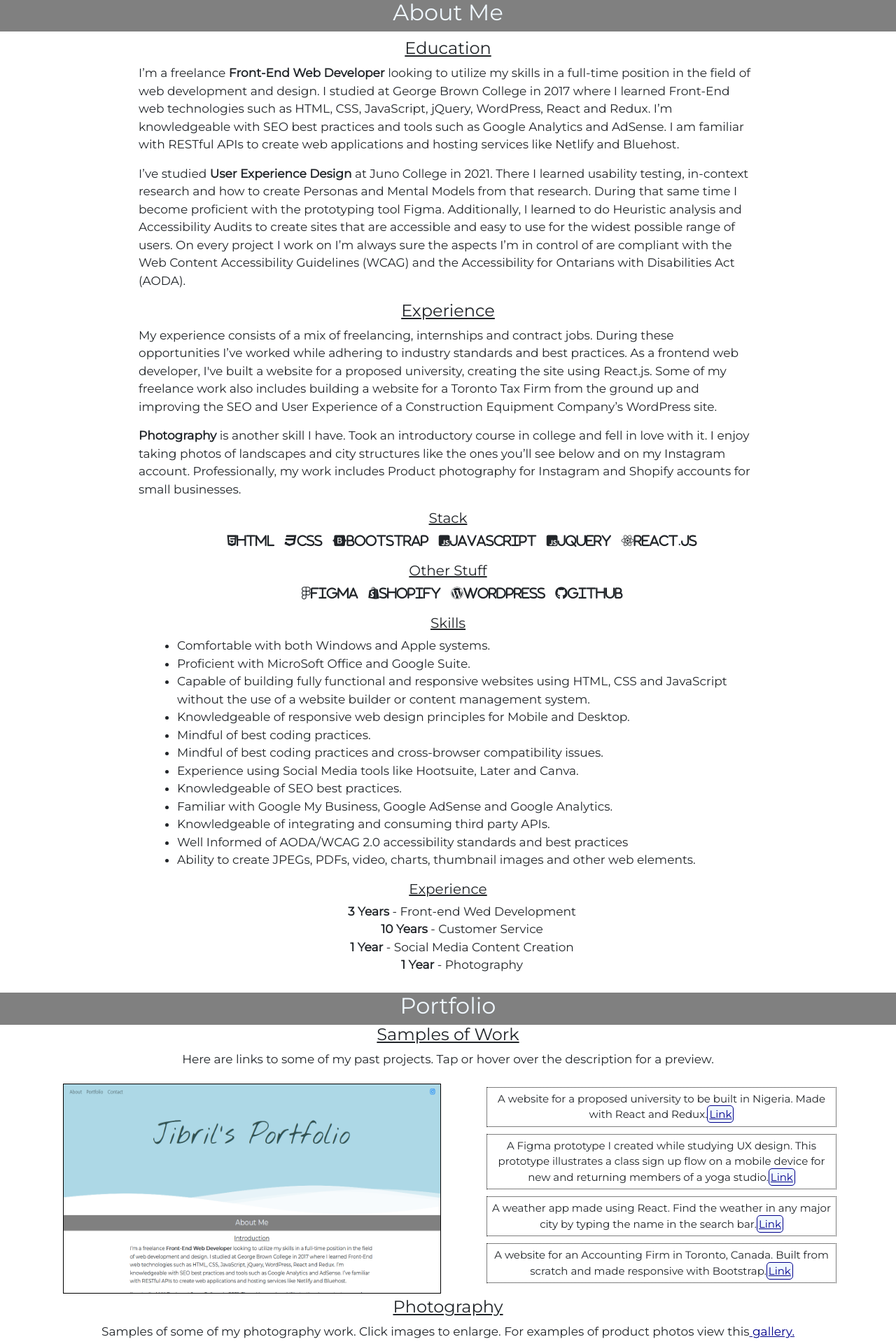
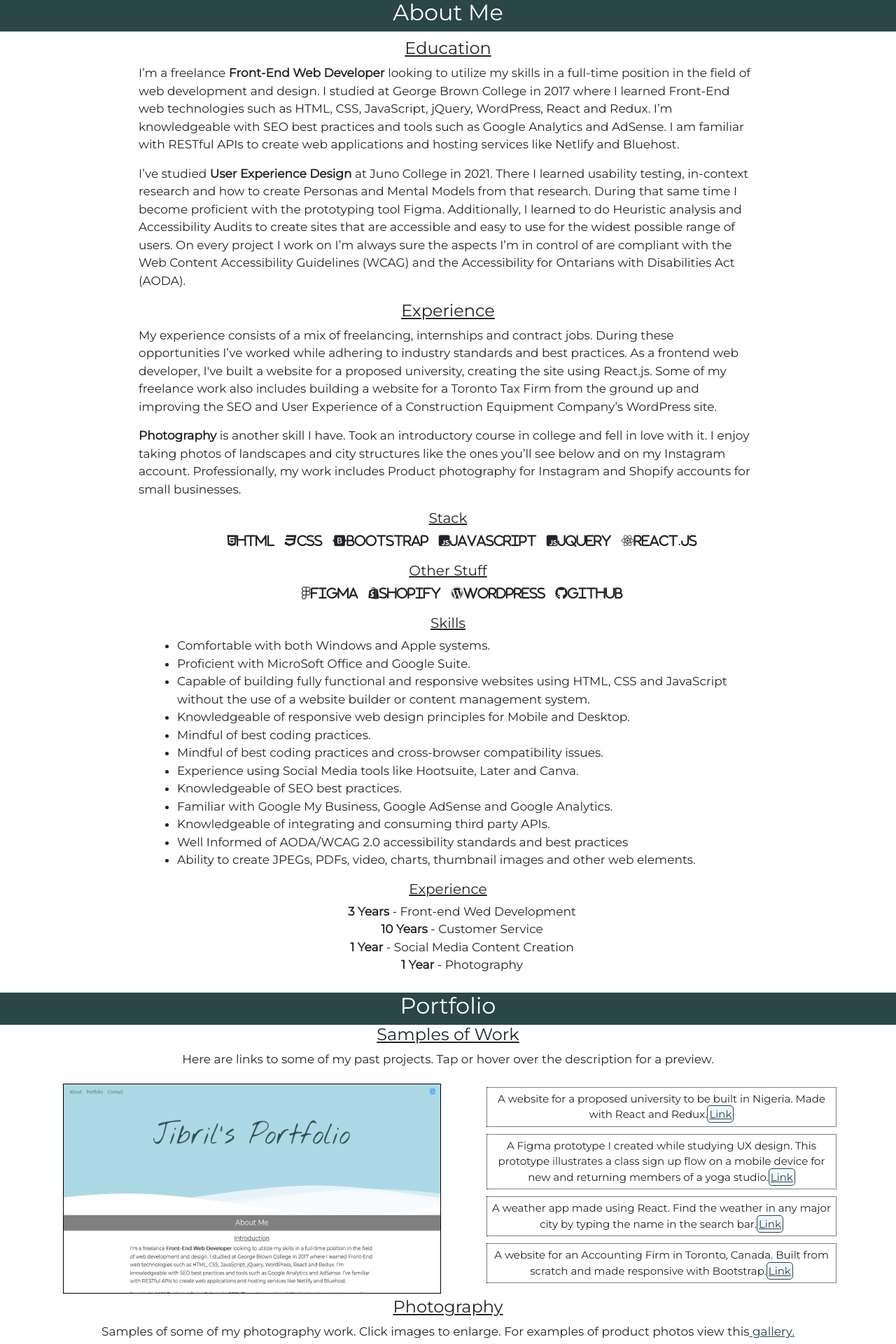
Before and after one commit to Jo60/Jo60.github.io, a PHP site: page / in a window 1280 px wide. Shown: the part 401-2321 px from the top of the page at 70% size. Run offline with PHP 8.4, Linux system fonts and the light colour scheme; some libraries are stand-ins or nearby versions.

Commit message:
colors
CSS changes to colors and image fix

```diff
--- a/portfolio.css
+++ b/portfolio.css
@@ -24,16 +24,13 @@ color: coral;
 }
 
 #home {
-position:relative;
 text-align:center;
 background-image: url('cool.gif');
-color:white;
 height: 400px;
 }
 
     /* Main title */
 #home h1{
-height: 300px;
 font-family: 'Nothing You Could Do', cursive;
 position: relative;
 top: 100px;
@@ -42,9 +39,9 @@ font-size: 90px;
 }
     /* Banners */
 .banner{
-color: aliceblue;
+color: #FFFFFF;
 text-align: center;
-background-color: gray;
+background-color: #2A4646; /* dark slate gray*/
 font-family: 'Montserrat', sans-serif;
 }
     /*h3, h4, h5, h6*/
@@ -64,7 +61,7 @@ text-align: center;
 }
 
 a{
-color: darkblue;
+color:  #2A4646; /* dark slate gray*/
 text-decoration: underline;
 }
 
@@ -98,7 +95,7 @@ border: solid 1px;
 border-radius: 5px;
 padding: 2px;
 background-color: aliceblue;
-color: darkblue;
+color:  #2A4646; /* dark slate gray*/
 }
         /* Preview Window */
 #preview{
--- a/taxSite/location.html
+++ b/taxSite/location.html
@@ -123,7 +123,7 @@
 
 <div class="col-sm-6">
 
-	<img src="images/cont.webp" class="poster">
+	<img src="images/Cont.webp" class="poster">
 	</div>
     <div class="col-sm-6">
     <iframe src="https://www.google.com/maps/embed?pb=!1m14!1m8!1m3!1d13715.115320169562!2d-79.44963098876927!3d43.72617829903575!3m2!1i1024!2i768!4f13.1!3m3!1m2!1s0x0%3A0x4c515325e756791f!2sAR%20Rahman%20Tax%20%26%20Accounting%20Services!5e0!3m2!1sen!2sca!4v1604173874626!5m2!1sen!2sca" frameborder="0" allowfullscreen="" aria-hidden="false" tabindex="0"></iframe>
@@ -135,7 +135,7 @@
     <div class="row">
 
     <div class="col-sm-6">
-	<img src="images/contsc.webp" class="poster">
+	<img src="images/Contsc.webp" class="poster">
     </div>
     <div class="col-sm-6">
 	<iframe src="https://www.google.com/maps/embed?pb=!1m18!1m12!1m3!1d2881.5271555396075!2d-79.22724968449869!3d43.7619149791177!2m3!1f0!2f0!3f0!3m2!1i1024!2i768!4f13.1!3m3!1m2!1s0x89d4d04164c16d47%3A0xd9d14e2e8b5d568a!2sAR%20Rahman%20Tax%20%26%20Accounting%20Services!5e0!3m2!1sen!2sca!4v1604337940686!5m2!1sen!2sca" frameborder="0" allowfullscreen="" aria-hidden="false" tabindex="0"></iframe>
```
